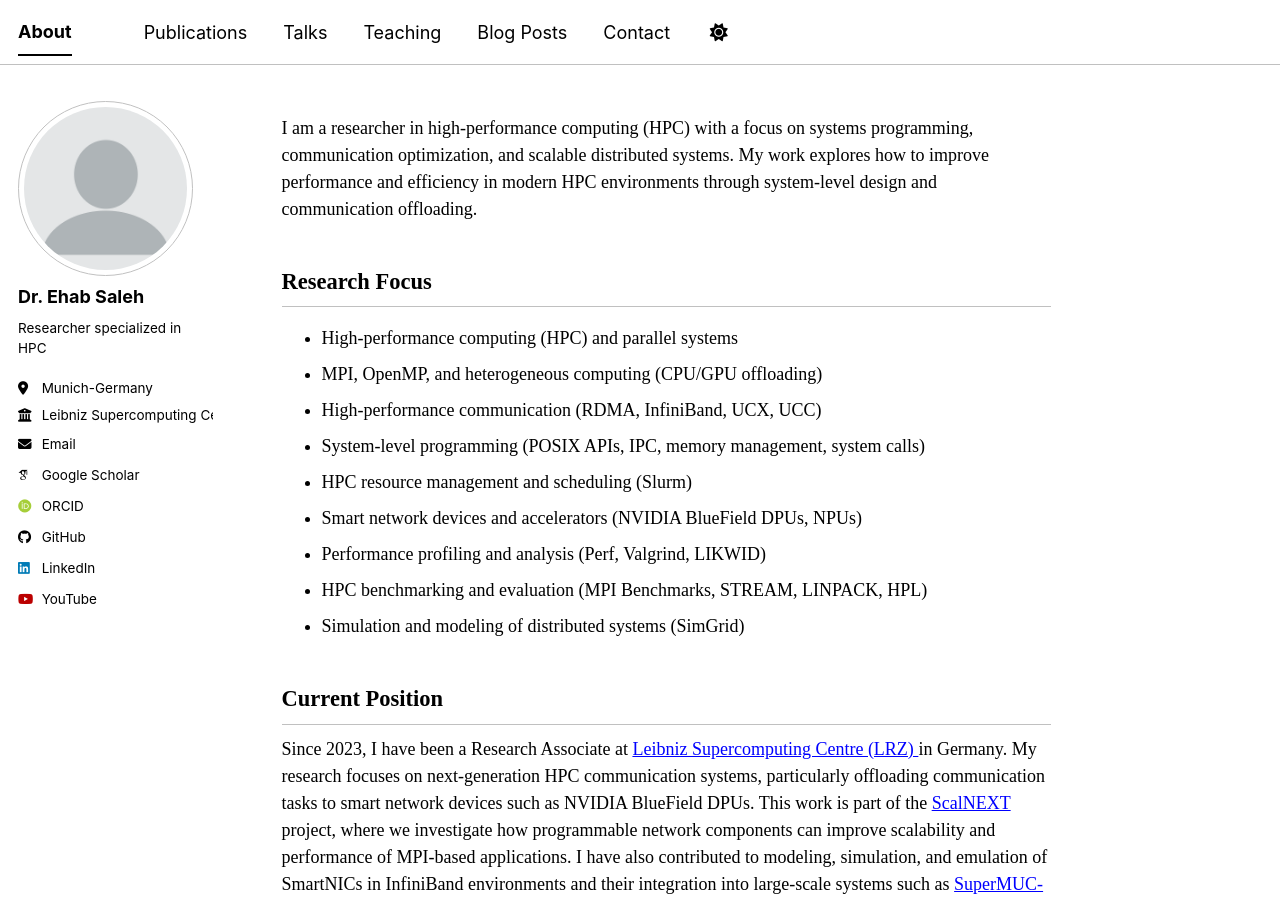
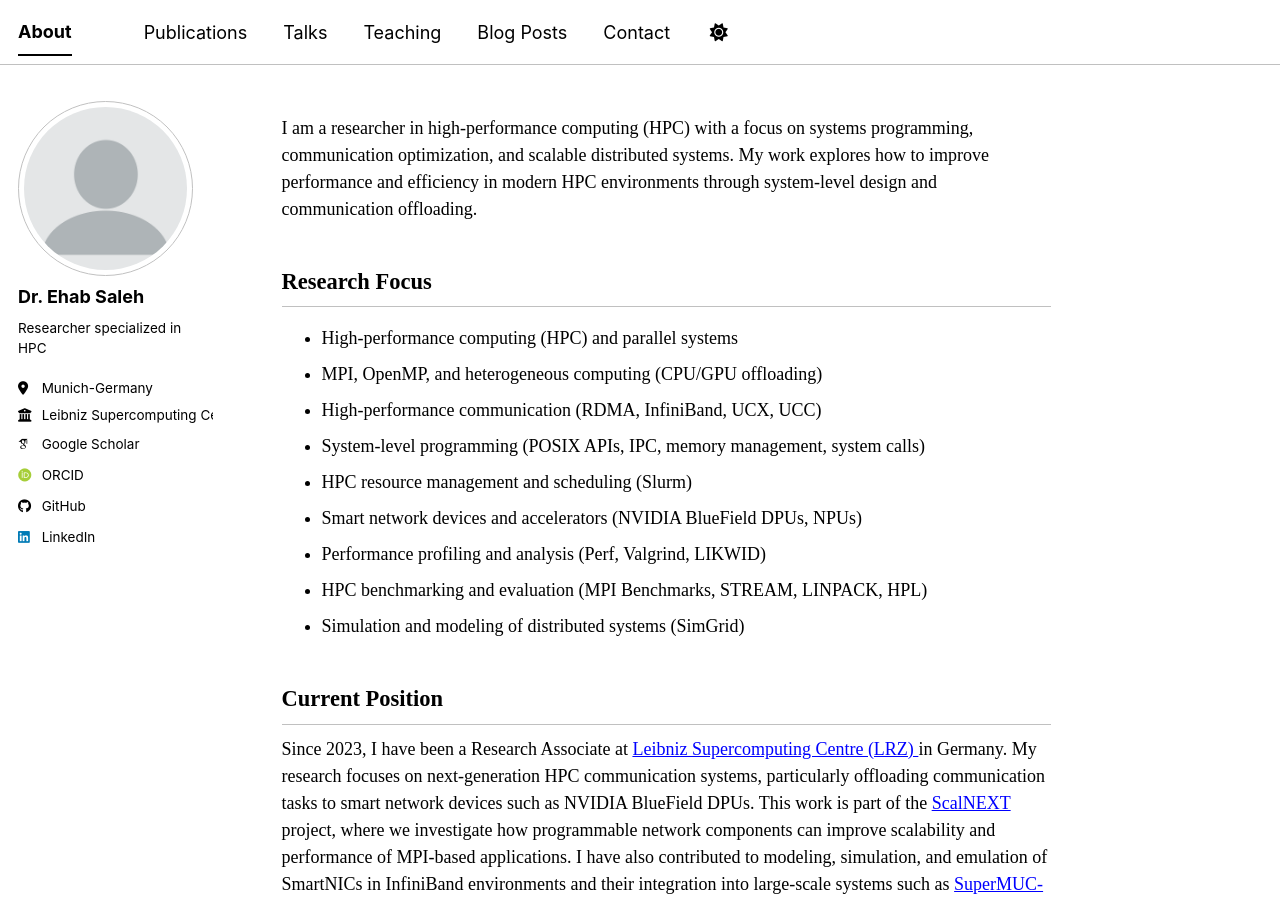
Before and after one commit to ehabosaleh/ehabosaleh.github.io, a Jekyll site: the page built from _pages/about.md, in a window 1280 px wide and 900 px high. Built offline with Jekyll 4.4.1, drawn with Linux system fonts in a browser that asks for light colours; some web fonts are replaced; a script bundle is joined from its source files by our own code; library files that are not in the unit come from our copies.

Commit message:
Remove email and YouTube handle from _config.yml
Removed personal email and YouTube handle from config.

```diff
--- a/_config.yml
+++ b/_config.yml
@@ -29,7 +29,6 @@ author:
   bio              : "Researcher specialized in HPC"
   location         : "Munich-Germany"
   employer         : "Leibniz Supercomputing Centre(LRZ)"
-  email            : "ehabosaleh@gmail.com"
 
   # Academic websites
   googlescholar    : "https://scholar.google.com/citations?hl=en&user=VpTeKn4AAAAJ"
@@ -43,7 +42,6 @@ author:
 
   # Social media
   linkedin         : "ehabosaleh/"
-  youtube          : "ehabsaleh3613"
 
 
 # Publication Category - The following the list of publication categories and their headings
```
